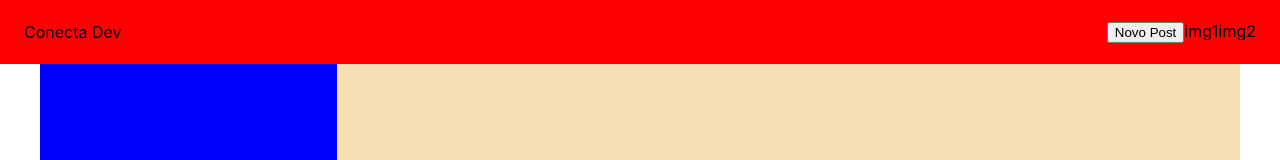
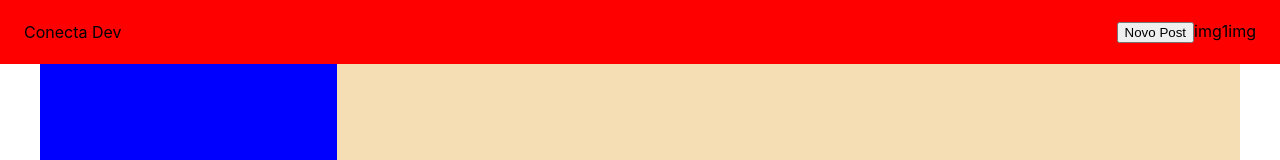
Before and after one commit to ViniciusFuhrBorba/app-react, a React (Create React App) app: page / in a window 1280 px wide. Shown: the top 160 px of the page. Built offline with nearby package versions, Linux system fonts and the light colour scheme.

Commit message:
Teste
Add

```diff
--- a/src/pages/Home/components/Header.js
+++ b/src/pages/Home/components/Header.js
@@ -10,7 +10,7 @@ function Header() {
                 <div>
                     <button>Novo Post</button>
                     <span >img1</span>
-                    <span>img2</span>
+                    <span>img</span>
                 </div>
             </div>
         </header>
```
